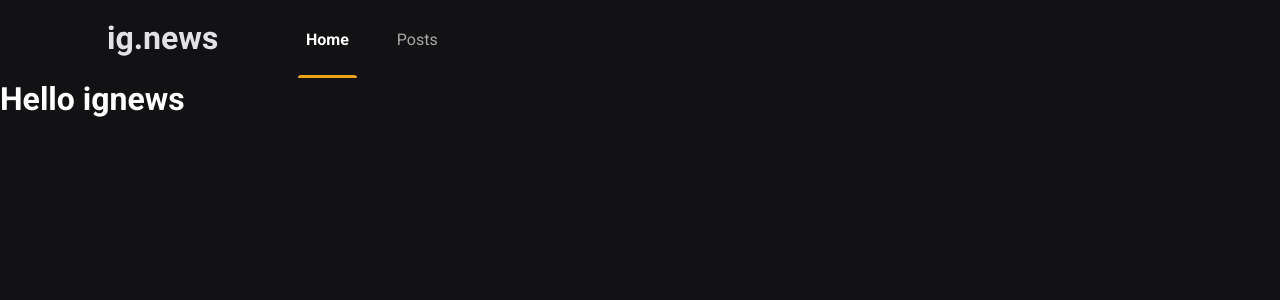
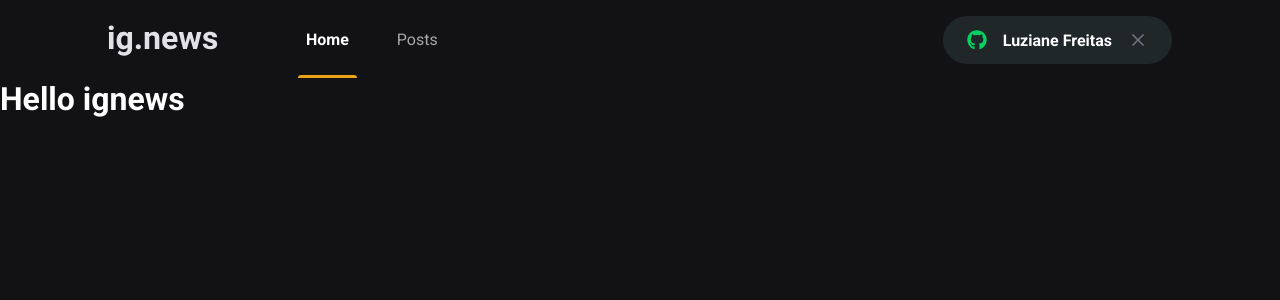
Before and after one commit to LuzianeFreitas/ignews, a Next.js app: page / in a window 1280 px wide. Shown: the top 300 px of the page. Built offline with nearby package versions, Linux system fonts and the light colour scheme.

Commit message:
adicionado layout botao signIn

```diff
--- a/src/components/Header/index.tsx
+++ b/src/components/Header/index.tsx
@@ -1,4 +1,5 @@
 import styles from './styles.module.scss';
+import { SignInButton } from '../SignInButton.tsx';
 
 export function Header() {
     return (
@@ -9,6 +10,8 @@
                     <a href="" className={styles.active}>Home</a>
                     <a href="">Posts</a>
                 </nav>
+
+                <SignInButton/>
             </div>
         </header>
     );
--- a/src/components/Header/styles.module.scss
+++ b/src/components/Header/styles.module.scss
@@ -51,4 +51,8 @@
             }
         }
     }
+
+    button {
+        margin-left: auto;
+    }
 }
--- /dev/null
+++ b/src/components/SignInButton.tsx/index.tsx
@@ -0,0 +1,26 @@
+import { FaGithub } from 'react-icons/fa';
+import { FiX } from 'react-icons/fi';
+
+import styles from './styles.module.scss';
+export function SignInButton() {
+    const isUserLoggedIn = true;
+
+    return isUserLoggedIn ? (
+        <button
+            type="button"
+            className={styles.signInButton}
+        >
+            <FaGithub color="#04d361"/>
+            Luziane Freitas
+            <FiX color="#737380" className={styles.closeIcon}/>
+        </button>
+    ) : (
+        <button
+            type="button"
+            className={styles.signInButton}
+        >
+            <FaGithub color="#eba417"/>
+            Sing in with GitHub
+        </button>
+    );
+}
--- /dev/null
+++ b/src/components/SignInButton.tsx/styles.module.scss
@@ -0,0 +1,33 @@
+.signInButton {
+    height: 3rem;
+    border-radius: 3rem;
+    background: var(--gray-850);
+    border: 0;
+    padding: 0 1.5rem;
+
+    display: flex;
+    align-items: center;
+    justify-content: center;
+
+    color: var(--white);
+    font-weight: bold;
+
+    svg {
+        width: 20px;
+        height: 20px;
+    }
+
+    svg:first-child {
+        margin-right: 1rem;
+    }
+
+    svg.closeIcon {
+        margin-left: 1rem;
+    }
+
+    transition: filter 0.2s;
+
+    &:hover {
+        filter: brightness(0.8);
+    }
+}
--- a/src/styles/global.scss
+++ b/src/styles/global.scss
@@ -10,8 +10,10 @@
 
     --gray-100: #e1e1e1;
     --gray-300: #a8a8a8;
+    --gray-800: #292929e;
+    --gray-850: #1f2729;
     --gray-900: #121214;
-    --gray-800: #292929e;
+
     --cyan-500: #61dafb;
     --yellow-500: #eba417;
 }
```
Also changed, not shown: 1 other file (tests, documents, lock files or other folders).
